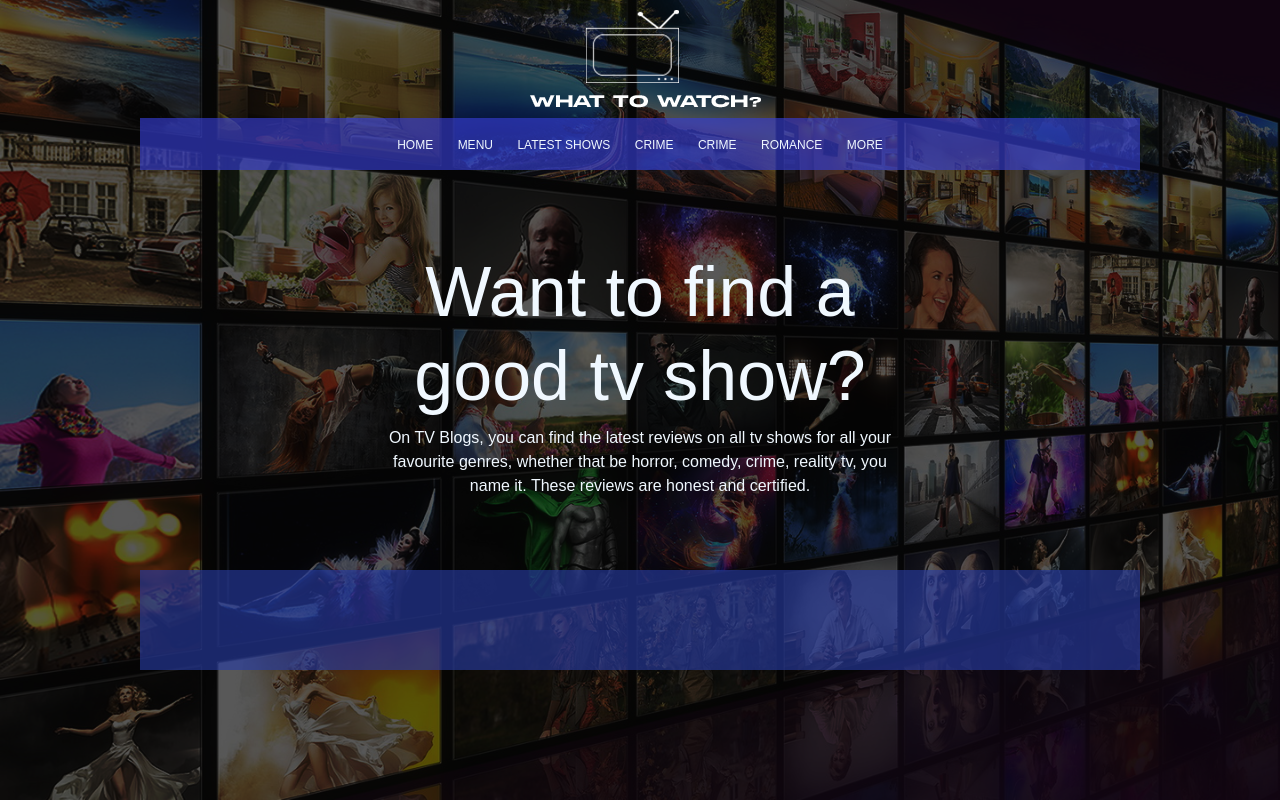
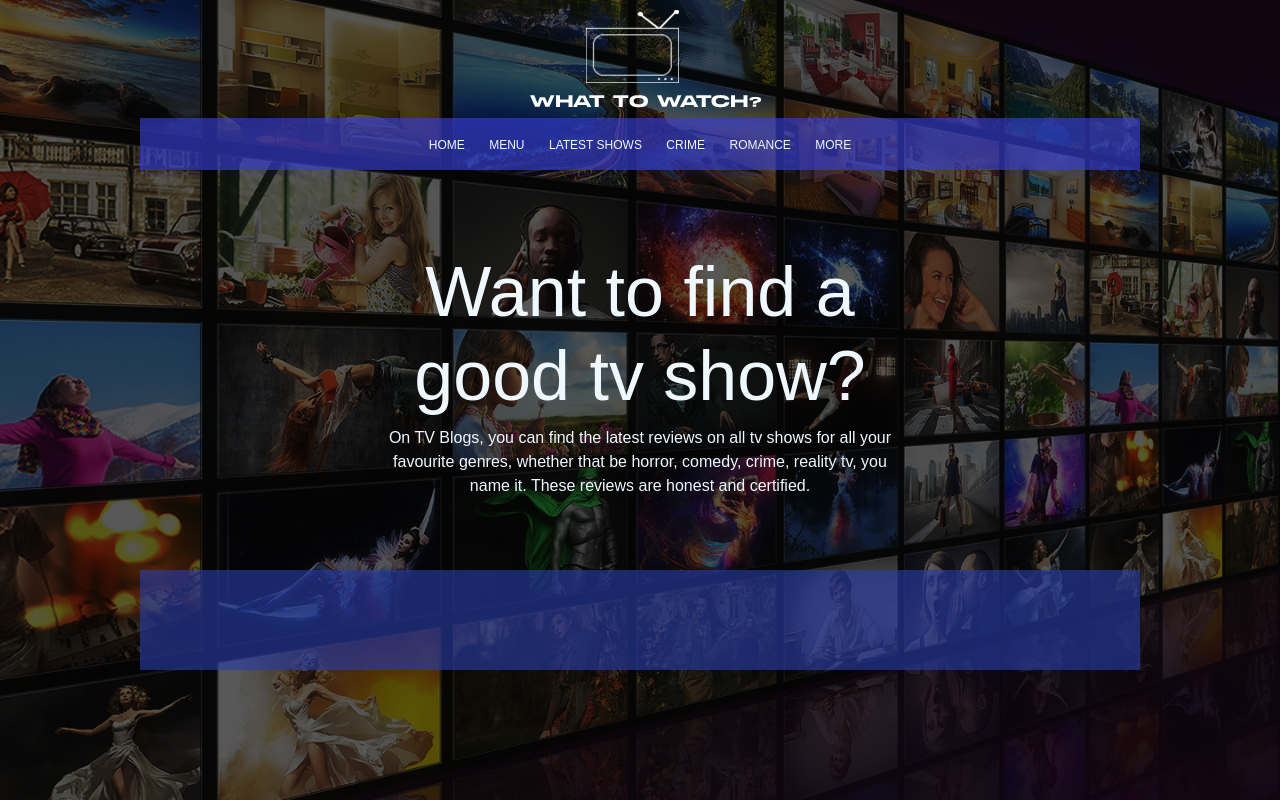
Before and after one commit to Riyaxc/website, a plain HTML site: page index.html in a window 1280 px wide. Drawn offline with nearby package versions, Linux system fonts and the light colour scheme.

Commit message:
Update index.html

```diff
--- a/index.html
+++ b/index.html
@@ -21,7 +21,6 @@
         <a href="#">MENU</a>
         <a href="#">LATEST SHOWS</a>
         <a href="index3.html">CRIME</a>
-        <a href="#">CRIME</a>
         <a href="#">ROMANCE</a>
         <a href="#">MORE</a>
     </nav>
```
